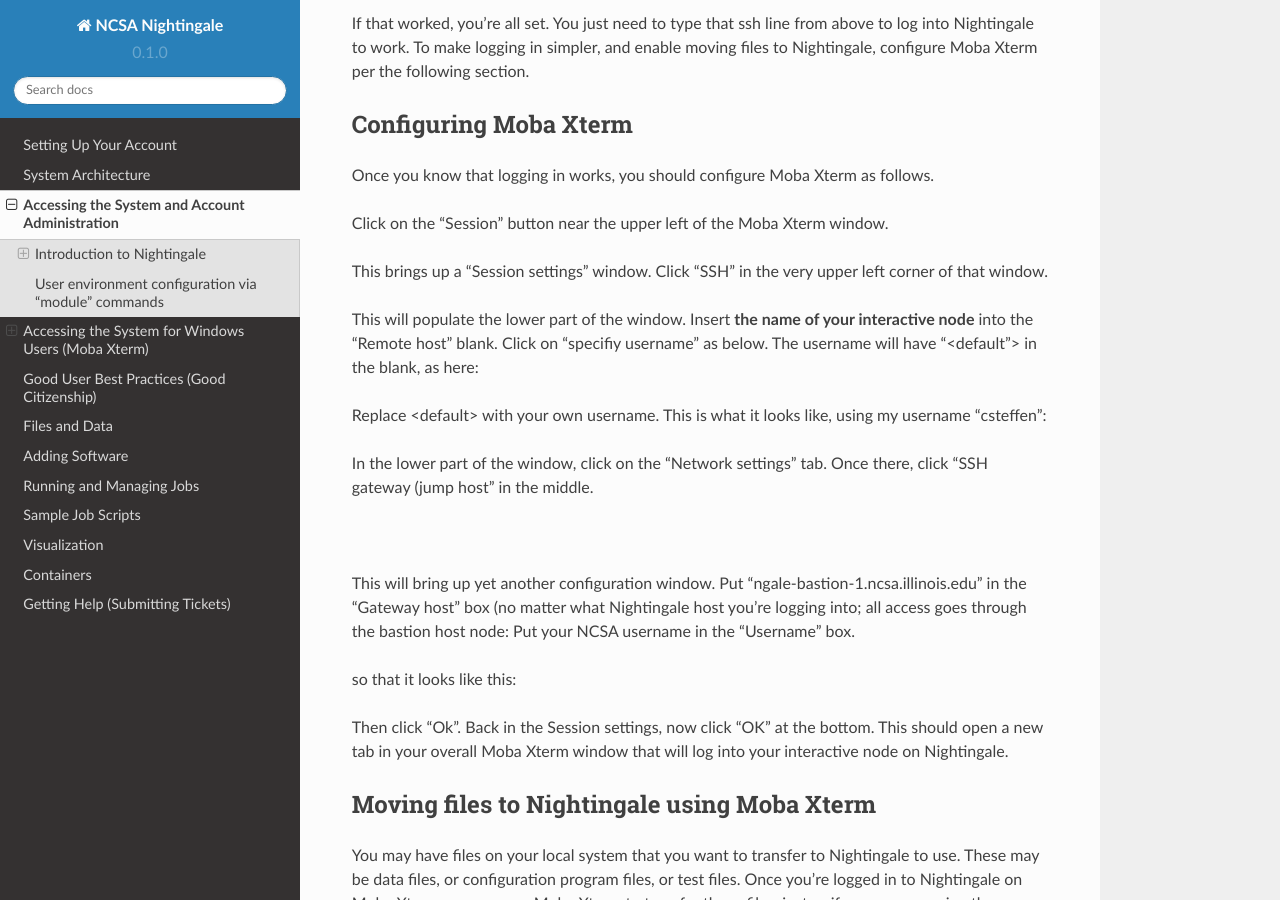
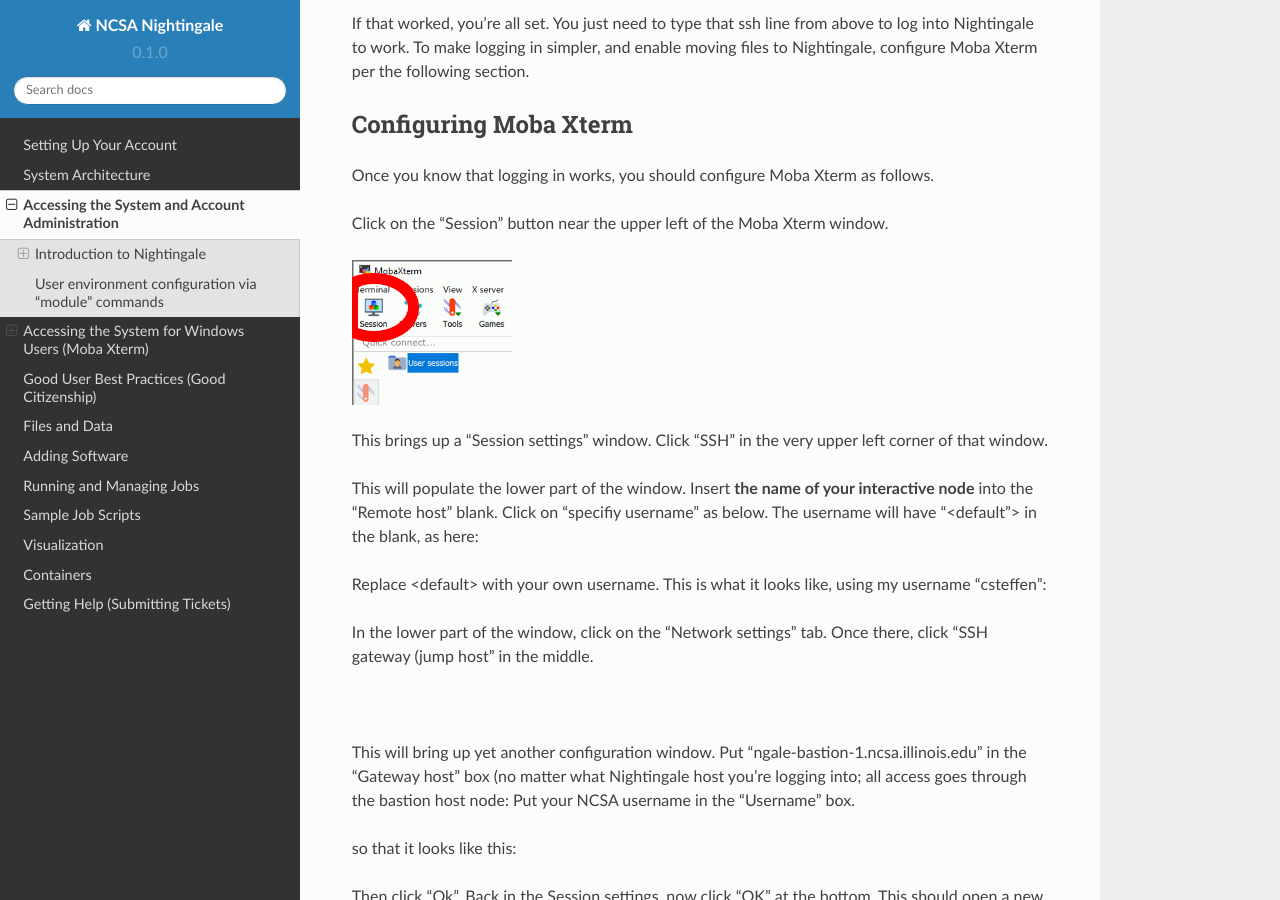
Before and after one commit to sfkappes/NG_documentation, a Sphinx documentation site: the page built from docs/source/accessing_the_system/index.rst, in a window 1280 px wide and 900 px high, scrolled down 5442 px. Built offline with Sphinx 7.4.7 and the Read the Docs theme 2.0.0, drawn with Linux system fonts in a browser that asks for light colours; pages that are not in the unit, such as notebooks, are missing from menus.

Commit message:
embed image

```diff
--- a/docs/source/accessing_the_system/index.rst
+++ b/docs/source/accessing_the_system/index.rst
@@ -338,6 +338,8 @@
 Click on the "Session" button near the upper left of the Moba Xterm
 window.
 
+..  image:: ./ng_mxt_session_button.gif
+
 This brings up a "Session settings" window. Click "SSH" in the very
 upper left corner of that window.
 
```
